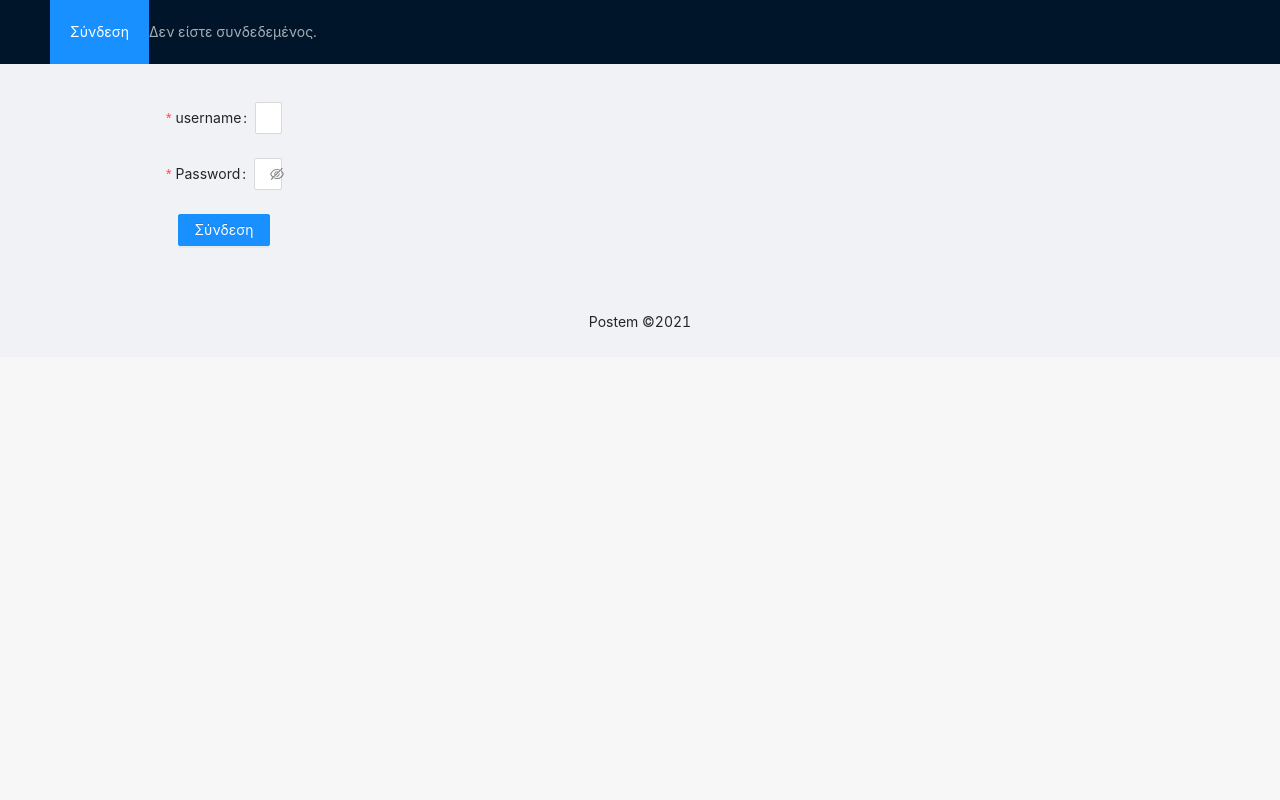
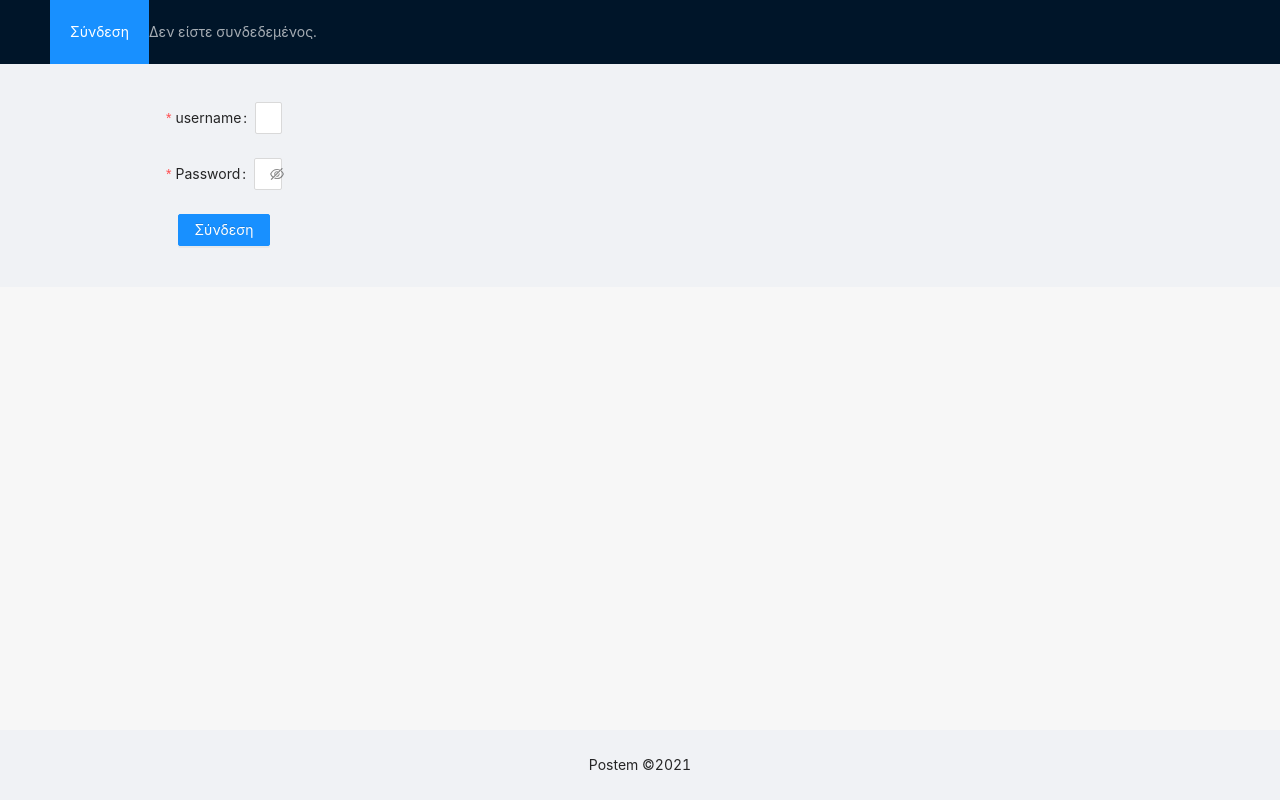
Before and after one commit to raven99p/Next-Grails, a Next.js app: page / in a window 1280 px wide. Built offline with nearby package versions, Linux system fonts and the light colour scheme.

Commit message:
Formated code and added semi whereever needed

```diff
--- a/pages/department/createDepartmentForm.js
+++ b/pages/department/createDepartmentForm.js
@@ -4,9 +4,9 @@ import {
     Button,
     Row,Col
   } from 'antd';
-import LayoutCustom from '../../components/layout'
-import {useRouter} from 'next/router'
-import { createDepartment } from '../../utilitieFunctions/departmentFetchingFunctions'
+import LayoutCustom from '../../components/layout';
+import {useRouter} from 'next/router';
+import { createDepartment } from '../../utilitieFunctions/departmentFetchingFunctions';
 export default function createDepartmentForm() {
 
     const router = useRouter();
--- a/pages/index.js
+++ b/pages/index.js
@@ -130,7 +130,7 @@ export default function login() {
       </Breadcrumb.Item>
       </Breadcrumb>
     </Content>
-    <Footer style={{ textAlign: 'center' }}>Postem ©2021</Footer>
+    <Footer style={{ textAlign: 'center',position:'absolute',bottom:"0",width:"100%"}}>Postem ©2021</Footer>
   </Layout>
   )
 }
```
Also changed, not shown: components/layout.js (+4 -6 lines), pages/department/showDepartments.js (+5 -7 lines), pages/employee/[employeeId].js (+3 -8 lines), pages/employee/createEmployeeForm.js (+6 -9 lines), pages/employee/showEmployees/[departmentId].js (+5 -9 lines).
